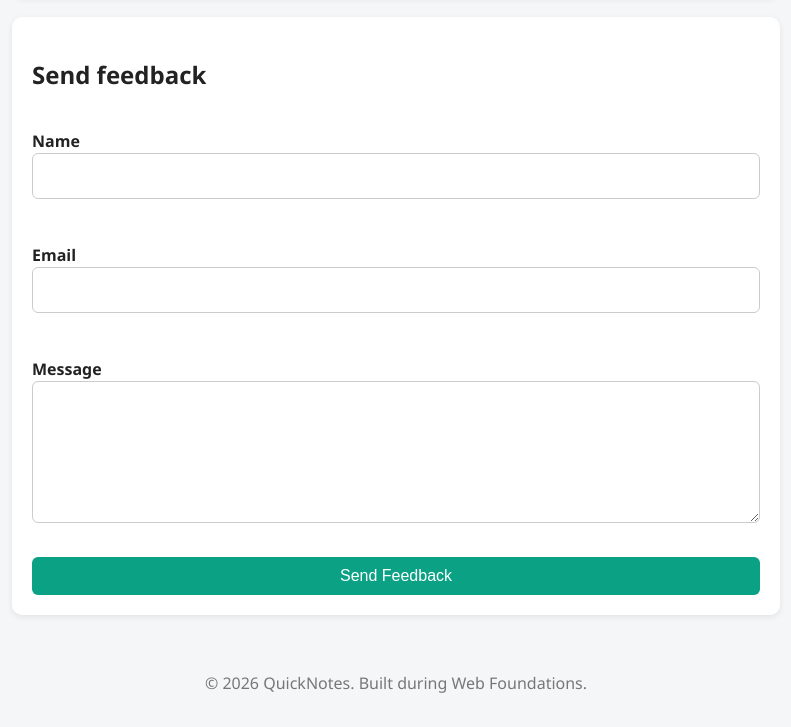
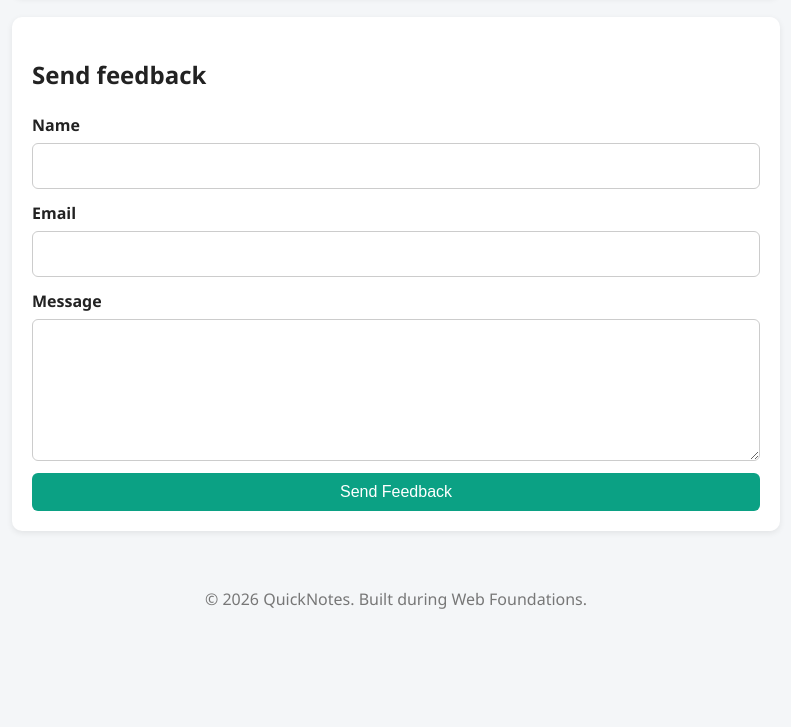
Before and after one commit to isikamonica-lgtm/web-foundation-days, a plain HTML site: page day2/about.html in a window 1280 px wide. Shown: the part 1034-1761 px from the top of the page, without its empty margins (244-1035 px from the left). After the commit the page ends 1677 px from the top, so only its background shows below. Drawn offline with Linux system fonts and the light colour scheme.

Commit message:
Day 2 corrections

```diff
--- a/day2/style.css
+++ b/day2/style.css
@@ -41,17 +41,23 @@ nav a {
 nav a:hover {
     background-color: #6f0000;
 }
+
+nav a:focus {
+    outline: 2px solid white;
+    outline-offset: 2px;
+}
+
 main {
     max-width: 800px;
     margin: 24px auto;
     padding: 0 16px;
 }
 section {
-    background-color: white;
-    padding: 20px;
-    margin-bottom: 20px;
-    border-radius: 10px;
-    box-shadow: 0 2px 6px rgba(0, 0, 0, 0.08);
+    background-color:white;
+    padding:20px;
+    margin-bottom:20px;
+    border-radius:10px;
+    box-shadow:0 2px 6px rgba(0, 0, 0, 0.08);
 }
 .features {
     display: grid;
@@ -88,6 +94,12 @@ form {
     gap: 12px;
 }
 
+form p {
+    display: flex;
+    flex-direction: column;
+    gap: 6px;
+    margin: 0;
+}
 label {
     font-weight: bold;
 }
```
Also changed, not shown: day2/about.html (+2 -1 lines).
